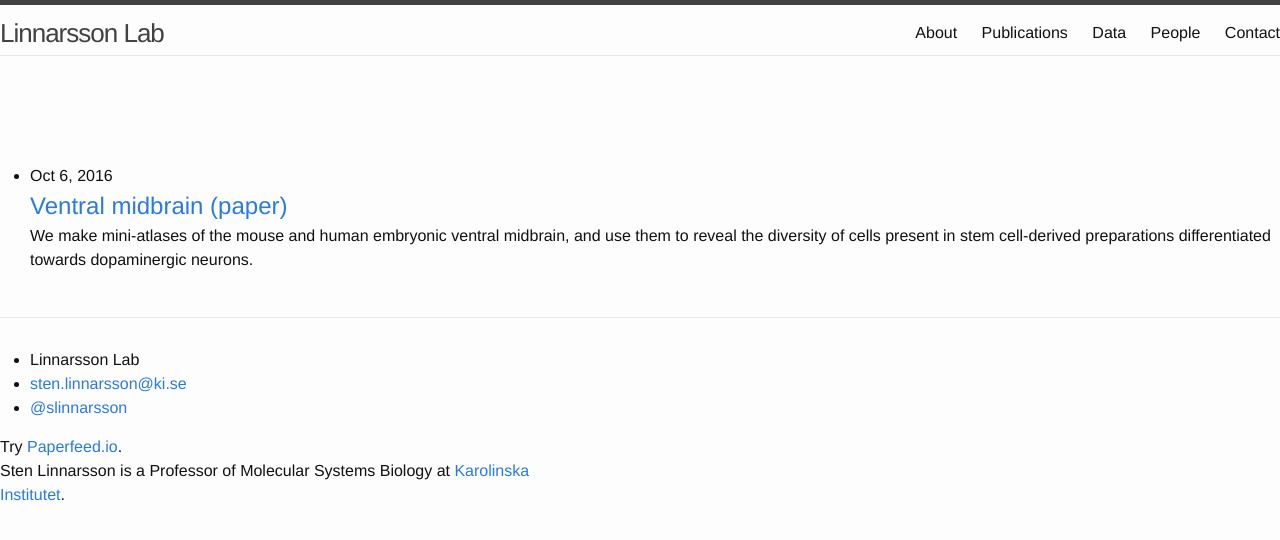
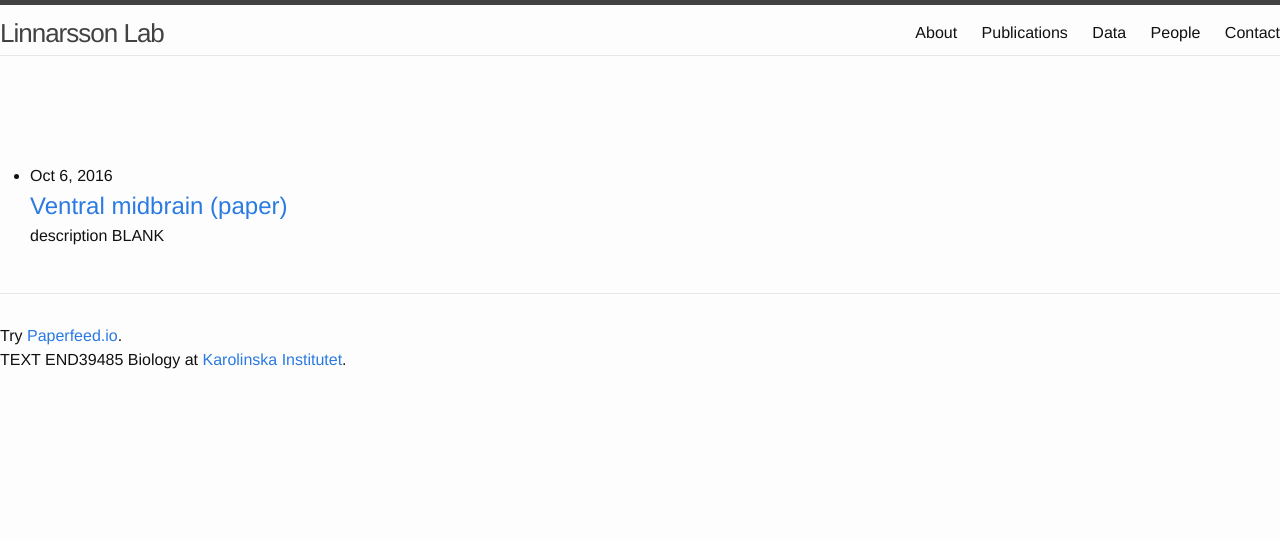
Before and after one commit to ArenasLab/arenaslab.github.io, a Jekyll site: the page index.html, which Jekyll copies as it is, in a window 1280 px wide. Shown: the top 540 px of the page. Built offline with Jekyll 4.4.1, drawn with Linux system fonts in a browser that asks for light colours; nearby versions of some CDN libraries; library files that are not in the unit come from our copies; comment, search, counter and statistics services are not loaded.

Commit message:
Update index.html

```diff
--- a/index.html
+++ b/index.html
@@ -61,8 +61,7 @@
       <li>
         <span class="post-date">Oct 6, 2016</span>
         <a class="post-link" href="/publications/2016/10/06/midbrain/">Ventral midbrain (paper)</a>
-        <p>We make mini-atlases of the mouse and human embryonic ventral midbrain, and use them to reveal the diversity of cells present in
-stem cell-derived preparations differentiated towards dopaminergic neurons.</p>
+        <p>description BLANK</p>
 
 
       </li>
@@ -77,6 +76,7 @@ stem cell-derived preparations differentiated towards dopaminergic neurons.</p>
     <footer class="site-footer">
 
   <div class="wrap">
+  <!--
     <div class="footer-col-1 column">
       <ul>
         <li>Linnarsson Lab</li>
@@ -84,13 +84,13 @@ stem cell-derived preparations differentiated towards dopaminergic neurons.</p>
         <li><a href="https://twitter.com/@slinnarsson">@slinnarsson</a></li>
       </ul>
     </div>
-
+    -->
     <div class="footer-col-2 column">
       Try <a href="http://paperfeed.io">Paperfeed.io</a>.
     </div>
 
     <div class="footer-col-3 column">
-      <p class="text">Sten Linnarsson is a Professor of Molecular Systems Biology at <a href='http://ki.se'>Karolinska Institutet</a>.</p>
+      <p class="text">TEXT END39485 Biology at <a href='http://ki.se'>Karolinska Institutet</a>.</p>
     </div>
 
   </div>
```
